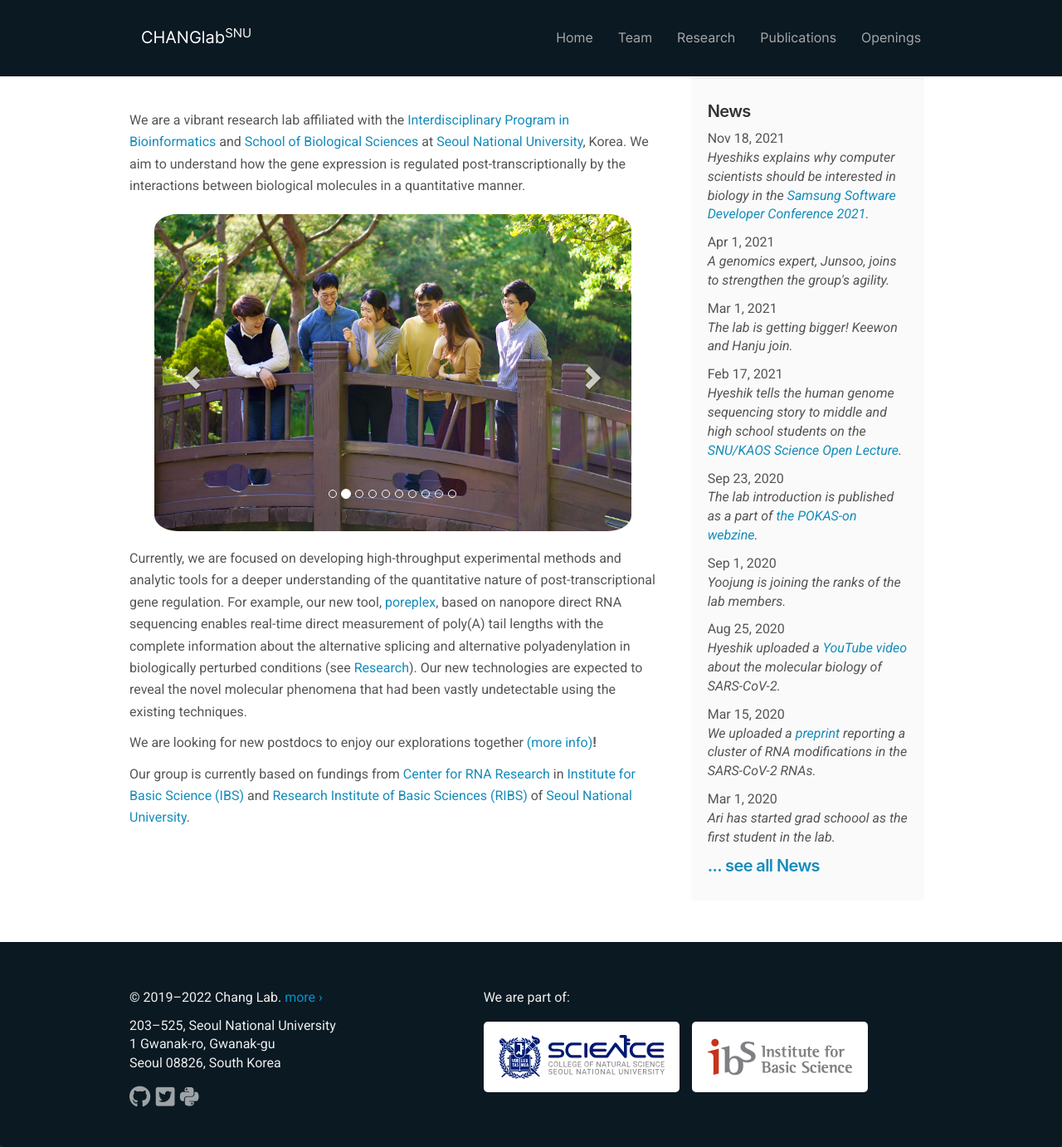
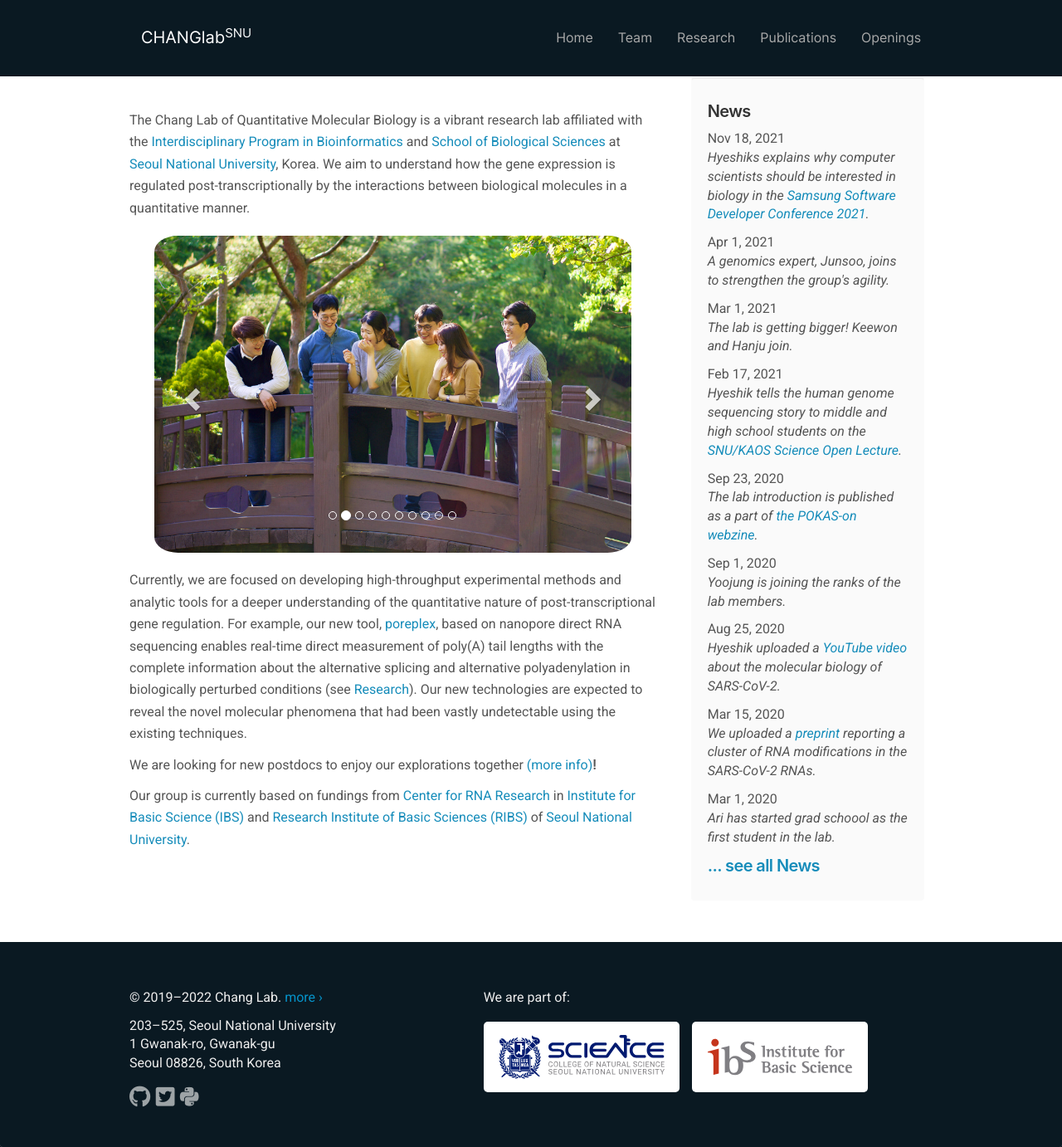
Before and after one commit to ChangLabSNU/ChangLabSNU.github.io, a Jekyll site: the page built from _pages/home.md, in a window 1280 px wide and 1382 px high. Shown: the whole window at 83% size. Built offline with Jekyll 4.4.1, drawn with Linux system fonts in a browser that asks for light colours; nearby versions of some CDN libraries; some web fonts are replaced.

Commit message:
Specify the name of lab in the home page.

```diff
--- a/_pages/home.md
+++ b/_pages/home.md
@@ -6,9 +6,9 @@ sitemap: false
 permalink: /
 ---
 
-We are a vibrant research lab affiliated with the
-[Interdisciplinary Program in Bioinformatics](http://ipbi.snu.ac.kr)
-and
+The Chang Lab of Quantitative Molecular Biology is a vibrant
+research lab affiliated with the [Interdisciplinary Program in
+Bioinformatics](http://ipbi.snu.ac.kr) and
 [School of Biological Sciences](http://biosci.snu.ac.kr)
 at [Seoul National University](http://www.snu.ac.kr), Korea.
 We aim to understand how the gene expression is regulated
```
